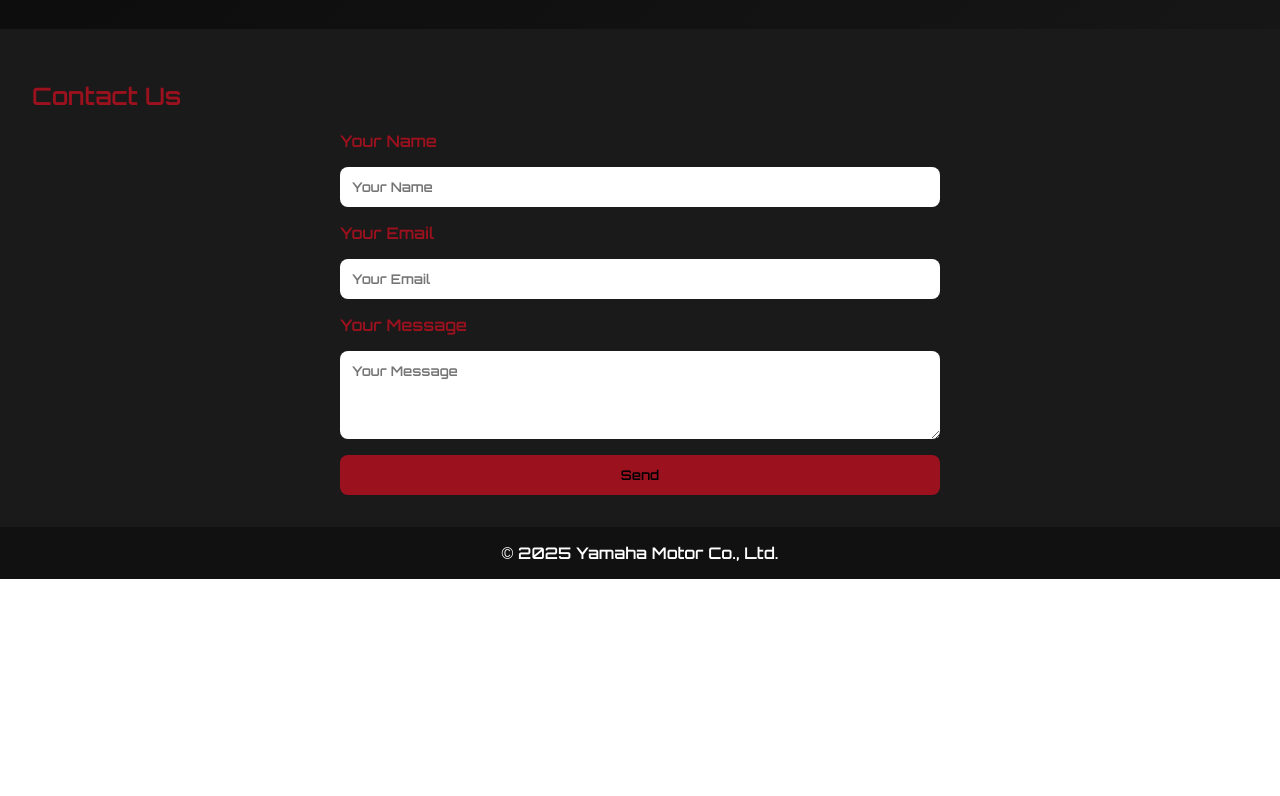
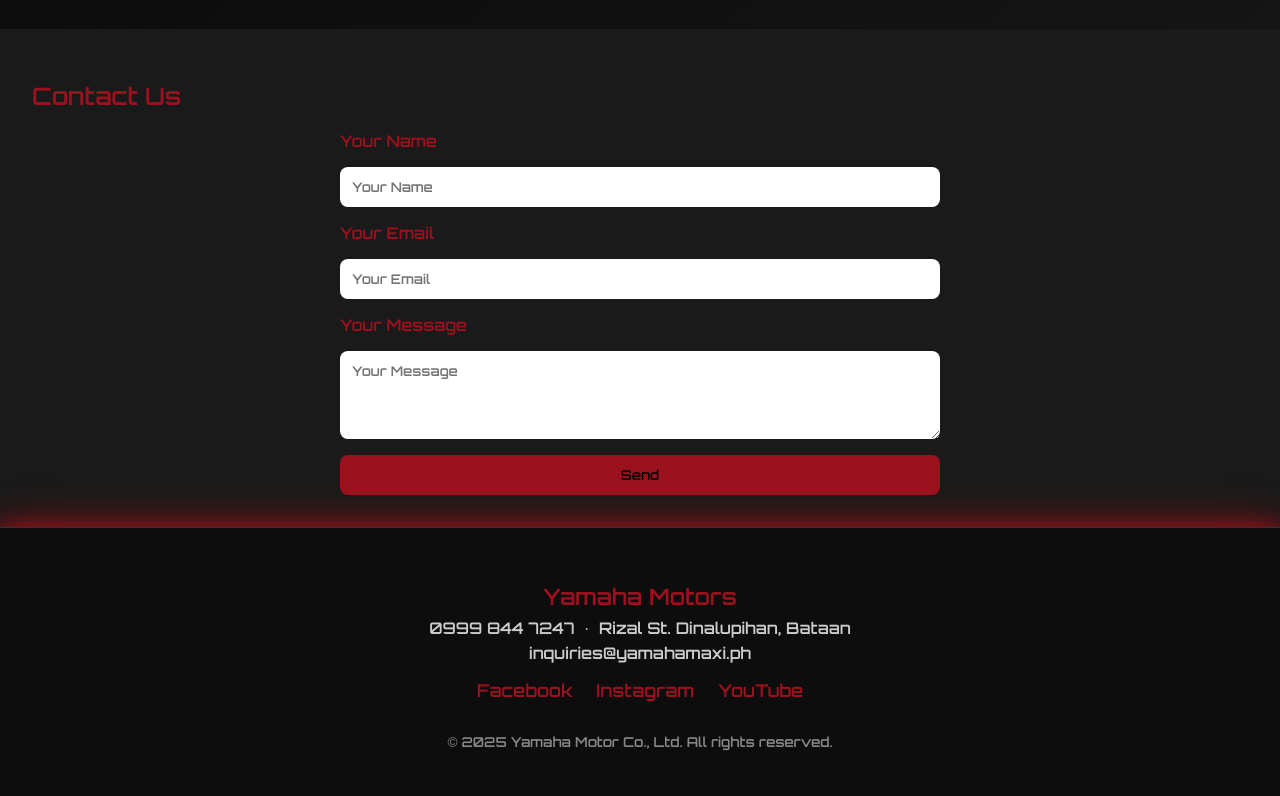
Before and after one commit to GEGE131/YAMAHA-MAXI-POWER-UPS, a plain HTML site: page index.html in a window 1280 px wide. Shown: the part 1774-2570 px from the top of the page. Before the commit the page ends 2353 px from the top, so only its background shows below. Drawn offline with Linux system fonts and the light colour scheme.

Commit message:
Update index.html

```diff
--- a/index.html
+++ b/index.html
@@ -1645,12 +1645,27 @@ body {
     </button>
 </form>
 </section>
-<footer class="fade-in" style="color:white;">
-   ©
-   <span id="year">
-</span>
-   Yamaha Motor Co., Ltd.
-  </footer>
+
+
+
+<footer class="fade-in" style="background:#0d0d0d; padding:2rem 1rem; text-align:center; color:white; font-family:'Orbitron', sans-serif; border-top: 1px solid #333; box-shadow: 0 0 20px var(--accent-color), 0 0 40px rgba(255, 0, 0, 0.4); animation: glowPulse 2s infinite ease-in-out;">
+  <div style="max-width: 800px; margin: auto;">
+    <p style="font-size: 1.4rem; font-weight: bold; margin-bottom: 0.5rem; color: var(--accent-color);">Yamaha Motors</p>
+    <p style="margin: 0.3rem 0; color: #ccc;">0999 844 7247 &nbsp;·&nbsp; Rizal St. Dinalupihan, Bataan</p>
+    <p style="margin: 0.3rem 0;"><a href="mailto:inquiries@yamahamaxi.ph" style="color: #ccc; text-decoration: none;">inquiries@yamahamaxi.ph</a></p>
+
+    <div style="margin-top: 1rem;">
+      <a href="https://facebook.com/YamahaMaxiPowerUps" target="_blank" style="margin: 0 0.6rem; color: var(--accent-color); text-decoration: none; font-size: 1.1rem;">Facebook</a>
+      <a href="https://instagram.com/YamahaMaxiPowerUps" target="_blank" style="margin: 0 0.6rem; color: var(--accent-color); text-decoration: none; font-size: 1.1rem;">Instagram</a>
+      <a href="https://youtube.com/@YamahaMaxiPowerUps" target="_blank" style="margin: 0 0.6rem; color: var(--accent-color); text-decoration: none; font-size: 1.1rem;">YouTube</a>
+    </div>
+
+    <p style="margin-top: 2rem; font-size: 0.85rem; color: #888;">© <span id="year"></span> Yamaha Motor Co., Ltd. All rights reserved.</p>
+  </div>
+</footer>
+
+
+
 <script>
    function showSpecs(modalId) {
     document.getElementById('overlay').style.display = 'block';
```
